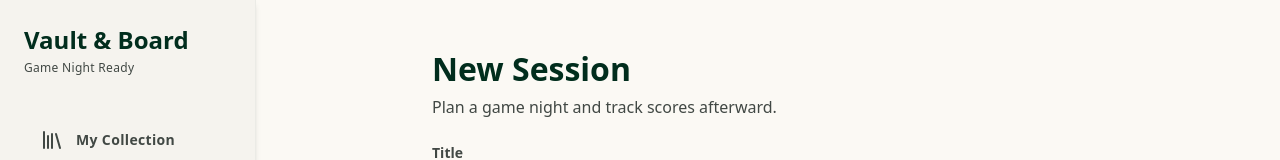
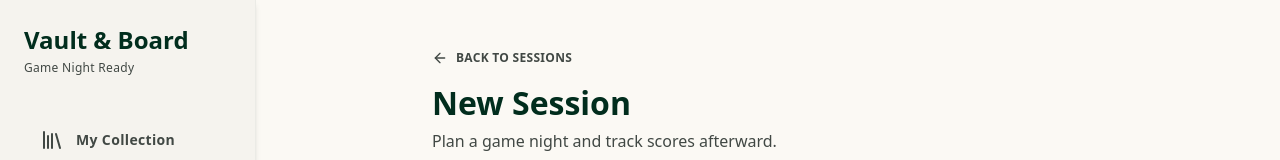
Before and after one commit to DigasMC/boardgames, a Next.js app: page /sessions/new in a window 1280 px wide. Shown: the top 160 px of the page. Built offline with nearby package versions, Linux system fonts and the light colour scheme; no server answers.

Commit message:
Add BackLink component to various pages for improved navigation: AddGamePage, SessionDetailPage, NewSessionForm, and GameDetails.

```diff
--- a/src/app/(app)/games/add/page.tsx
+++ b/src/app/(app)/games/add/page.tsx
@@ -3,6 +3,7 @@
 import { FormEvent, useState } from "react";
 import { useRouter } from "next/navigation";
 import { Dices, Search } from "lucide-react";
+import { BackLink } from "@/components/BackLink";
 import type { BggSearchResult } from "@/types/database";
 
 function SearchResultThumb({
@@ -87,6 +88,7 @@ export default function AddGamePage() {
 
   return (
     <div className="mx-auto max-w-3xl">
+      <BackLink href="/collection" label="Back to Collection" />
       <h2 className="mb-1 font-[family-name:var(--font-headline)] text-2xl font-semibold text-primary md:text-[32px]">
         Add New Game
       </h2>
--- a/src/app/(app)/sessions/[id]/page.tsx
+++ b/src/app/(app)/sessions/[id]/page.tsx
@@ -3,6 +3,7 @@
 import { FormEvent, useEffect, useState } from "react";
 import { useParams, useRouter } from "next/navigation";
 import { Trash2 } from "lucide-react";
+import { BackLink } from "@/components/BackLink";
 import type { Game, GameSession, SessionPlayer, SessionScore } from "@/types/database";
 
 type SessionDetail = GameSession & {
@@ -120,6 +121,7 @@ export default function SessionDetailPage() {
 
   return (
     <div className="mx-auto max-w-4xl">
+      <BackLink href="/sessions" label="Back to Sessions" />
       <div className="mb-8 flex flex-wrap items-start justify-between gap-4">
         <div>
           <p className="text-xs font-semibold uppercase tracking-wide text-accent">
--- a/src/app/(app)/sessions/new/page.tsx
+++ b/src/app/(app)/sessions/new/page.tsx
@@ -2,6 +2,7 @@
 
 import { FormEvent, Suspense, useEffect, useState } from "react";
 import { useRouter, useSearchParams } from "next/navigation";
+import { BackLink } from "@/components/BackLink";
 import type { CollectionGame, Game } from "@/types/database";
 
 function NewSessionForm() {
@@ -72,6 +73,10 @@ function NewSessionForm() {
   return (
     <form onSubmit={onSubmit} className="mx-auto max-w-2xl space-y-6">
       <div>
+        <BackLink
+          href={presetGameId ? `/games/${presetGameId}` : "/sessions"}
+          label={presetGameId ? "Back to Game" : "Back to Sessions"}
+        />
         <h2 className="mb-1 font-[family-name:var(--font-headline)] text-2xl font-semibold text-primary md:text-[32px]">
           New Session
         </h2>
--- /dev/null
+++ b/src/components/BackLink.tsx
@@ -0,0 +1,14 @@
+import Link from "next/link";
+import { ArrowLeft } from "lucide-react";
+
+export function BackLink({ href, label }: { href: string; label: string }) {
+  return (
+    <Link
+      href={href}
+      className="mb-4 inline-flex items-center gap-2 text-on-surface-variant transition-colors hover:text-primary"
+    >
+      <ArrowLeft className="size-4" />
+      <span className="text-xs font-semibold uppercase tracking-wide">{label}</span>
+    </Link>
+  );
+}
--- a/src/components/GameDetails.tsx
+++ b/src/components/GameDetails.tsx
@@ -5,6 +5,7 @@ import Link from "next/link";
 import { useRouter } from "next/navigation";
 import { Hourglass, Play, Trash2, Users } from "lucide-react";
 import type { CollectionGame } from "@/types/database";
+import { BackLink } from "@/components/BackLink";
 import { GameTags } from "@/components/GameTags";
 import { RatingBadge } from "@/components/RatingBadge";
 
@@ -107,6 +108,9 @@ export function GameDetails({
 
   return (
     <div className="mx-auto flex w-full max-w-7xl flex-col gap-8 md:gap-12">
+      <div className="-mb-4 md:-mb-8">
+        <BackLink href="/collection" label="Back to Collection" />
+      </div>
       <section className="card-shadow flex flex-col overflow-hidden rounded-xl border border-secondary/10 bg-surface transition-shadow duration-300 hover:shadow-[0_8px_16px_0_rgba(100,63,25,0.08)] md:flex-row">
         <div className="relative h-64 w-full shrink-0 bg-surface-container md:h-auto md:w-1/3 md:min-h-[280px]">
           {image ? (
```
